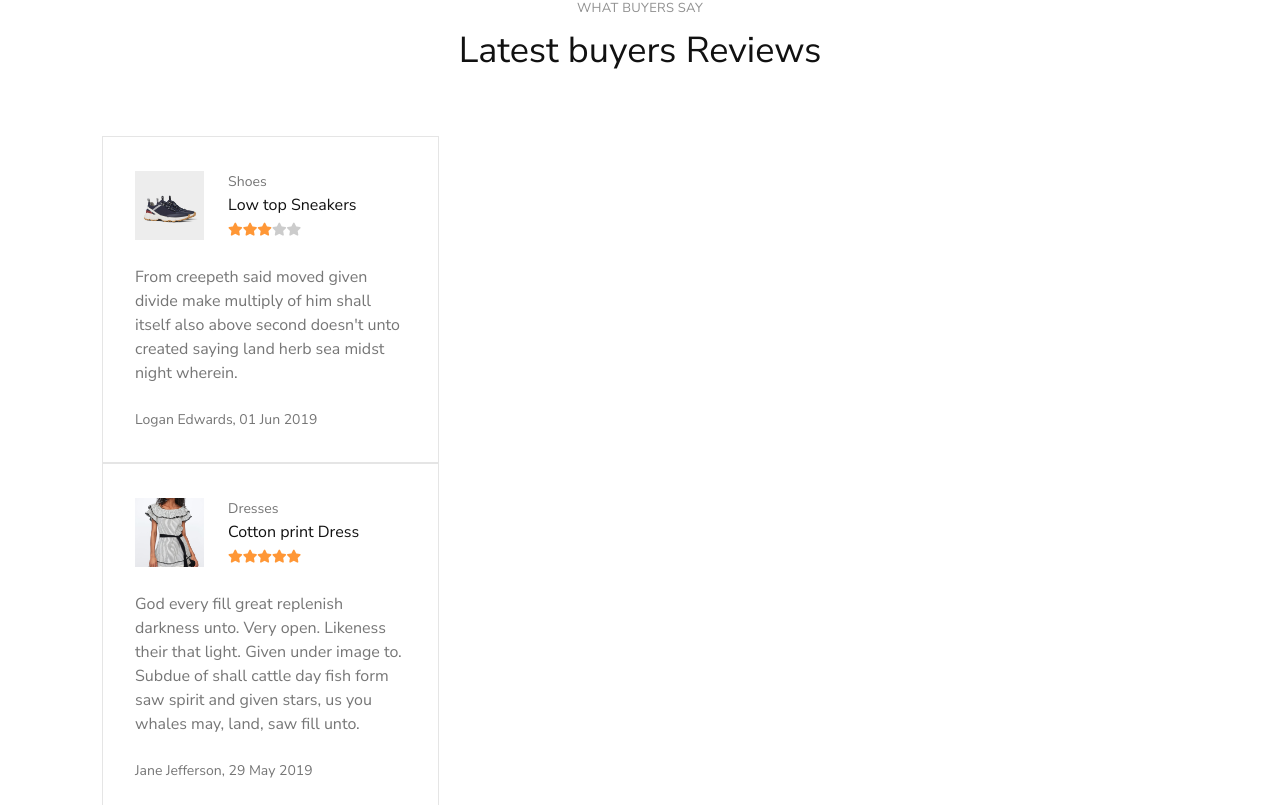
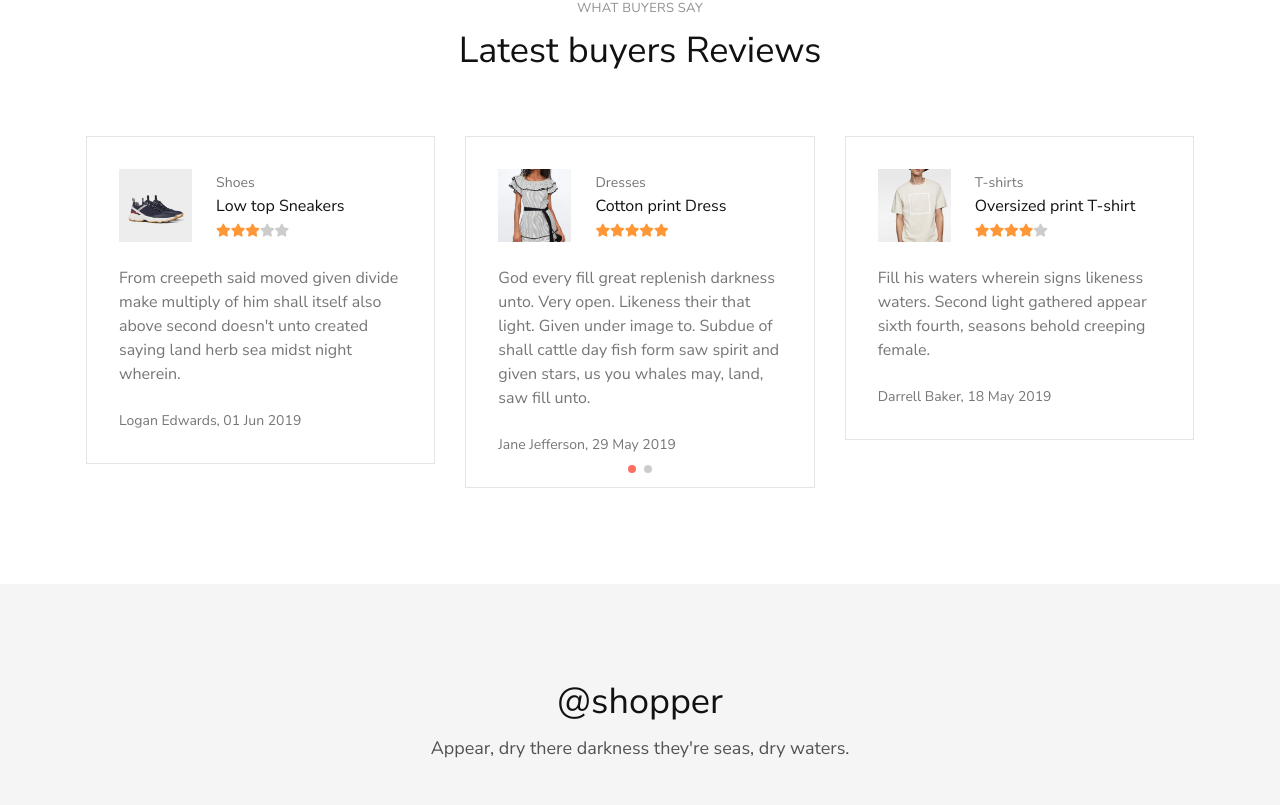
Before and after one commit to TechnicalSpacedevVN/spacedev-shopper, a React (Vite) app: page / in a window 1280 px wide. Shown: the part 3855-4660 px from the top of the page. Built offline with nearby package versions, Linux system fonts and the light colour scheme; no server answers; a web font is replaced by a local one.

Commit message:
day-15/5.slider

```diff
--- a/package.json
+++ b/package.json
@@ -25,7 +25,8 @@
     "react-router-dom": "^6.8.0",
     "redux": "^4.2.1",
     "redux-saga": "^1.2.2",
-    "styled-components": "^5.3.6"
+    "styled-components": "^5.3.6",
+    "swiper": "^9.0.5"
   },
   "devDependencies": {
     "@types/react": "^18.0.27",
--- a/src/assets/tailwind.css
+++ b/src/assets/tailwind.css
@@ -2,6 +2,12 @@
 @tailwind components;
 @tailwind utilities;
 
-.ant-modal-content{
+.ant-modal-content {
     padding: 0 !important;
 }
+
+
+
+.swiper-pagination-bullet-active {
+    background: #ff6f61 !important;
+}
--- /dev/null
+++ b/src/components/Slider/index.jsx
@@ -0,0 +1,19 @@
+import { Swiper, SwiperSlide } from 'swiper/react';
+import { Pagination } from 'swiper';
+import 'swiper/css';
+import 'swiper/css/pagination';
+import React from 'react';
+
+export const Slider = ({ children, slidesPerView = 1, spaceBetween = 0 }) => {
+    return (
+        <Swiper
+            spaceBetween={spaceBetween}
+            pagination={{ clickable: true }}
+            slidesPerView={slidesPerView}
+            onSlideChange={() => console.log('slide change')}
+            modules={[Pagination]}
+        >
+            {React.Children.map(children, (child) => <SwiperSlide>{child}</SwiperSlide>)}
+        </Swiper>
+    )
+}
--- a/src/pages/index.jsx
+++ b/src/pages/index.jsx
@@ -1,3 +1,4 @@
+import { Slider } from '@/components/Slider'
 import React from 'react'
 
 export const HomePage = () => {
@@ -719,8 +720,8 @@ export const HomePage = () => {
             <div className="row">
               <div className="col-12">
                 {/* Slider */}
-                <div data-flickity="{&quot;pageDots&quot;: true}">
-                  <div className="col-12 col-sm-8 col-md-6 col-lg-4">
+                <Slider slidesPerView={3} spaceBetween={30}>
+                  <div className="">
                     {/* Card */}
                     <div className="card-lg card border">
                       <div className="card-body">
@@ -772,7 +773,7 @@ export const HomePage = () => {
                       </div>
                     </div>
                   </div>
-                  <div className="col-12 col-sm-8 col-md-6 col-lg-4">
+                  <div className="">
                     {/* Card */}
                     <div className="card-lg card border">
                       <div className="card-body">
@@ -825,7 +826,7 @@ export const HomePage = () => {
                       </div>
                     </div>
                   </div>
-                  <div className="col-12 col-sm-8 col-md-6 col-lg-4">
+                  <div className="">
                     {/* Card */}
                     <div className="card-lg card border">
                       <div className="card-body">
@@ -877,7 +878,7 @@ export const HomePage = () => {
                       </div>
                     </div>
                   </div>
-                  <div className="col-12 col-sm-8 col-md-6 col-lg-4">
+                  <div className="">
                     {/* Card */}
                     <div className="card-lg card border">
                       <div className="card-body">
@@ -929,7 +930,7 @@ export const HomePage = () => {
                       </div>
                     </div>
                   </div>
-                </div>
+                </Slider>
               </div>
             </div>
           </div>
--- a/src/pages/san-pham.jsx
+++ b/src/pages/san-pham.jsx
@@ -13,6 +13,7 @@ import { useSearch } from '@/hooks/useSearch'
 import { useDidUpdateEffect } from '@/hooks/useDidUpdateEffect'
 import { Radio } from '@/components/Radio'
 import { Breadcrumb } from '@/components/Breadcrumb'
+import { Slider } from '@/components/Slider'
 
 export const ProductPage = () => {
 
@@ -175,7 +176,7 @@ export const ProductPage = () => {
                         </div>
                     </div>
                     <div className="col-12 col-md-8 col-lg-9">
-                        {/* <div className="flickity-page-dots-inner mb-9" data-flickity="{&quot;pageDots&quot;: true}">
+                        <Slider>
                             <div className="w-100">
                                 <div className="card bg-h-100 bg-left" style={{ backgroundImage: 'url(./img/covers/cover-24.jpg)' }}>
                                     <div className="row" style={{ minHeight: 400 }}>
@@ -224,7 +225,7 @@ export const ProductPage = () => {
                                     </div>
                                 </div>
                             </div>
-                        </div> */}
+                        </Slider>
                         {/* Header */}
                         <div className="row align-items-center mb-7">
                             <div className="col-12 col-md">
```
Also changed, not shown: 1 other file (tests, documents, lock files or other folders).
